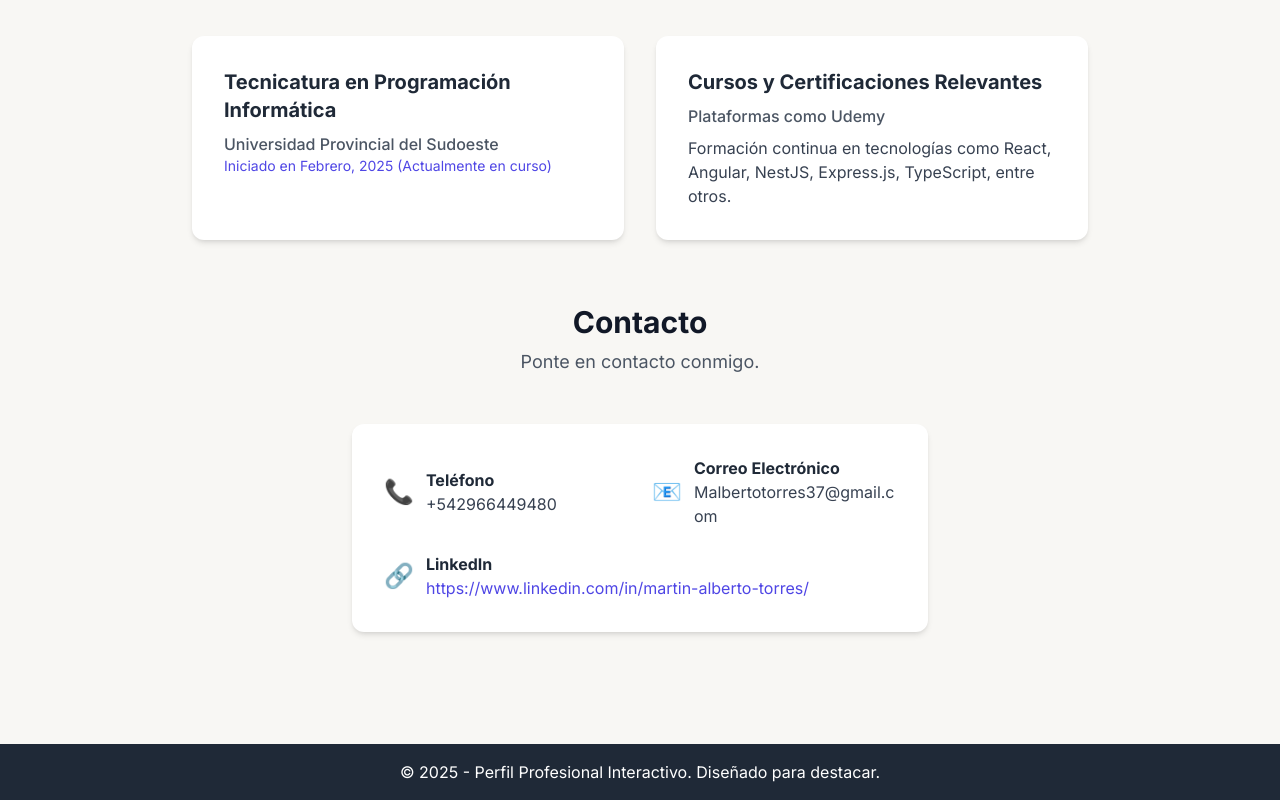
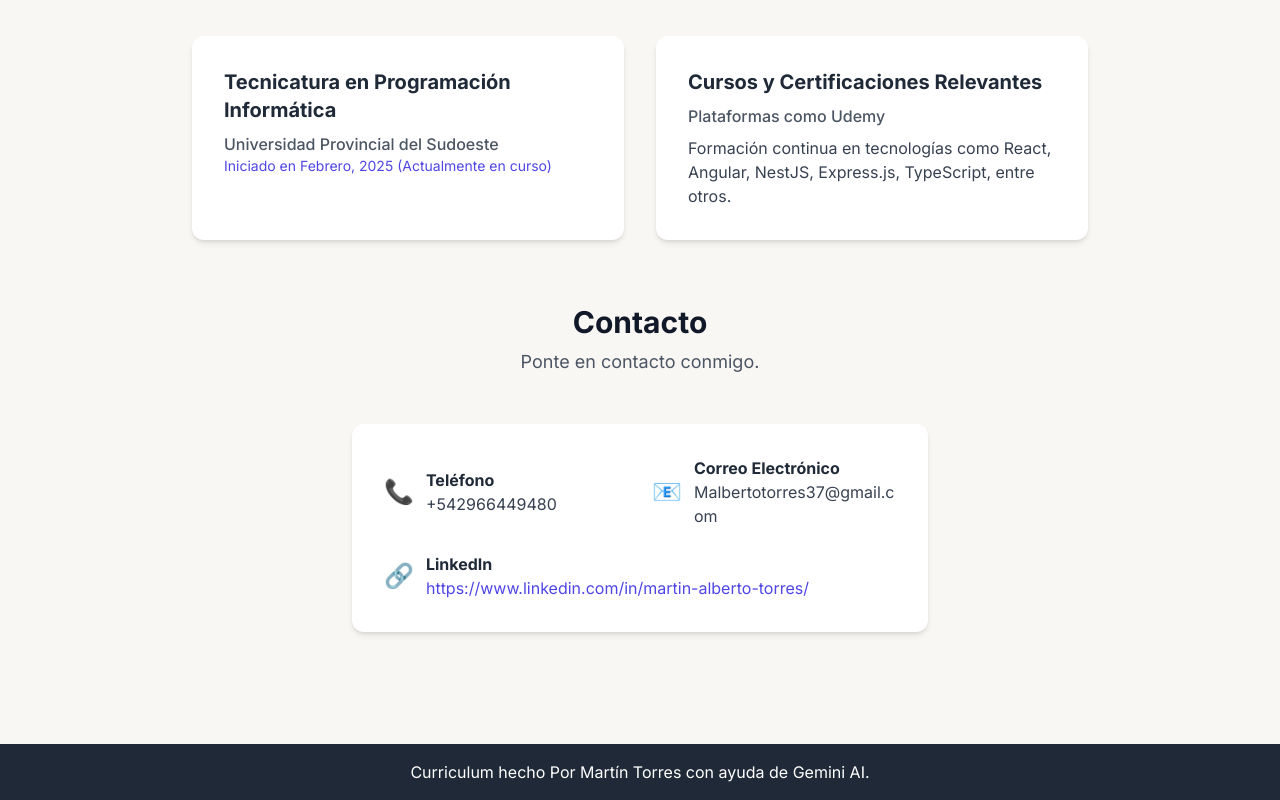
Before and after one commit to tankez0r/tankez0r.github.io, a plain HTML site: page index.html in a window 1280 px wide. Shown: the part 2928-3728 px from the top of the page. Drawn offline with nearby package versions, Linux system fonts and the light colour scheme.

Commit message:
Update index.html

```diff
--- a/index.html
+++ b/index.html
@@ -238,7 +238,7 @@
 
     <footer class="bg-gray-800 text-white mt-16">
         <div class="container mx-auto px-6 py-4 text-center">
-            <p>&copy; 2025 - Perfil Profesional Interactivo. Diseñado para destacar.</p>
+            <p> Curriculum hecho Por Martín Torres con ayuda de Gemini AI.</p>
         </div>
     </footer>
 
```
